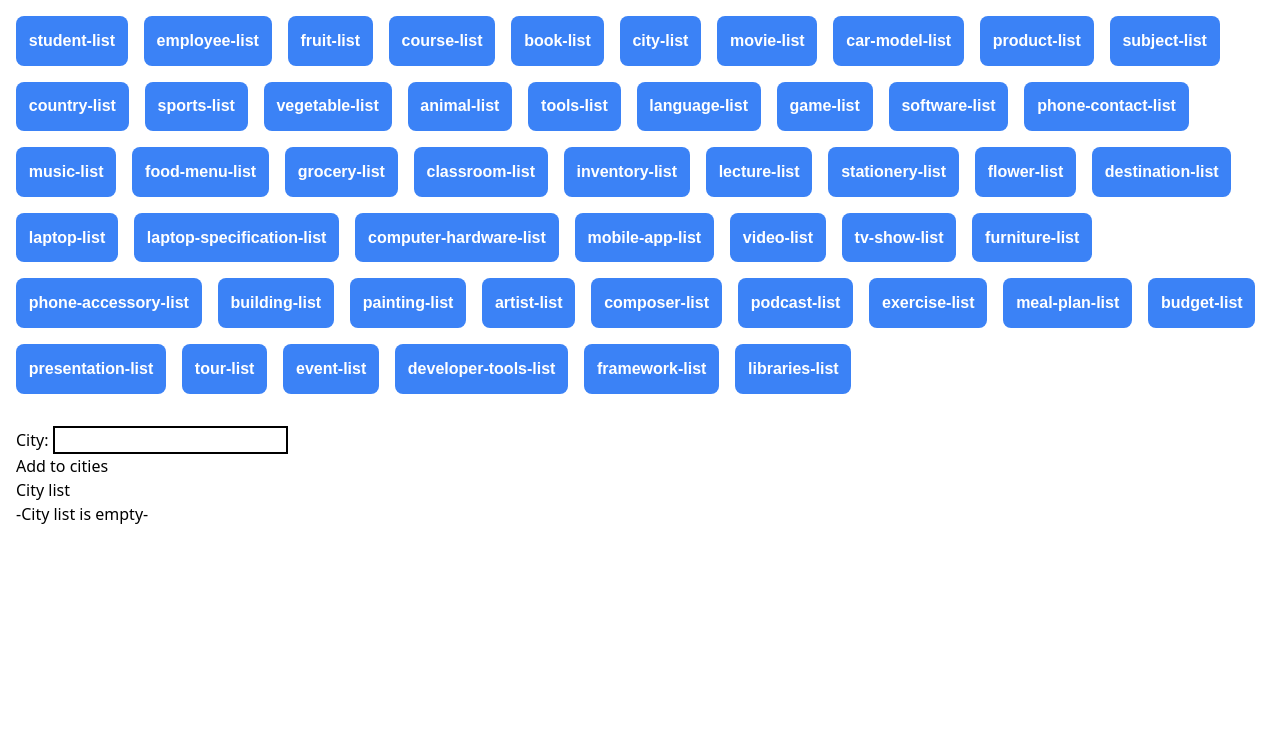
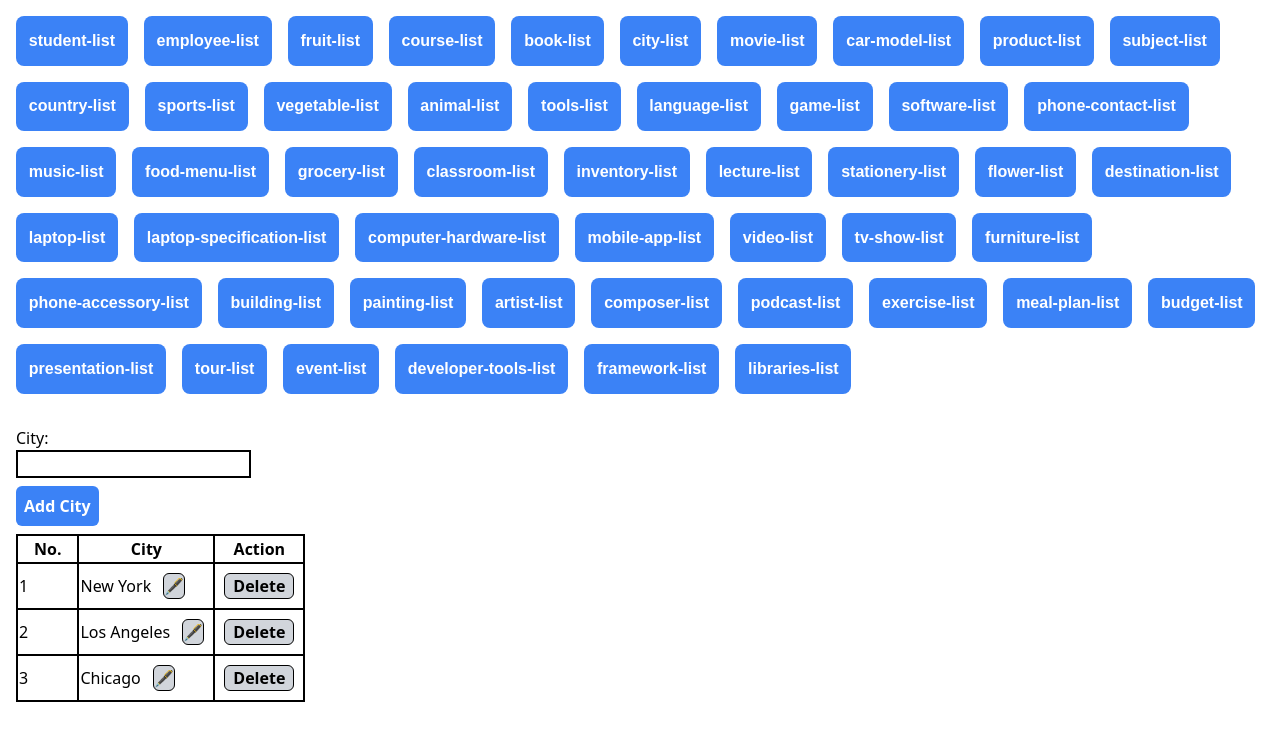
Before and after one commit to devken4u/angular-50-ds-services, an Angular app: page /city-list in a window 1280 px wide. Shown: the top 740 px of the page. Built offline with nearby package versions, Linux system fonts and the light colour scheme.

Commit message:
refactor(city list comonent): Updated with services feature

```diff
--- a/src/app/city-list/city-list.component.html
+++ b/src/app/city-list/city-list.component.html
@@ -1,20 +1,49 @@
 <main>
   <div>
     <label for="city">City: </label>
+    <br />
     <input type="text" id="city" [(ngModel)]="city" />
     <br />
-    <button (click)="add()">Add to cities</button>
+    <button
+      class="p-2 my-2 font-bold text-white bg-blue-500 rounded-md active:scale-95"
+      (click)="add()"
+    >
+      Add City
+    </button>
   </div>
-  <div>
-    <h1>City list</h1>
-    @if( cityList.length === 0){
-    <h2>-City list is empty-</h2>
-    }@else{
-    <ol>
-      @for( city of cityList; track $index){
-      <li [style.marginBottom]="'20px'">City: {{ city.city }}</li>
+  <table class="border-2 border-black">
+    <thead>
+      <tr>
+        <th class="px-4 border-2 border-black">No.</th>
+        <th class="px-4 border-2 border-black">City</th>
+        <th class="px-4 border-2 border-black">Action</th>
+      </tr>
+    </thead>
+    <tbody>
+      @for (city of cityList; track $index) {
+      <tr>
+        <td class="border-2 border-black">{{ $index + 1 }}</td>
+        <td class="border-2 border-black">
+          {{ city.city }}
+          <button
+            (click)="editField($index, city.city)"
+            class="mx-2 font-bold bg-gray-300 border border-black rounded-md active:scale-95"
+          >
+            🖋
+          </button>
+        </td>
+        <td class="border-2 border-black">
+          <div class="py-2">
+            <button
+              (click)="deleteCity($index)"
+              class="px-2 mx-2 font-bold bg-gray-300 border border-black rounded-md active:scale-95"
+            >
+              Delete
+            </button>
+          </div>
+        </td>
+      </tr>
       }
-    </ol>
-    }
-  </div>
+    </tbody>
+  </table>
 </main>
--- a/src/app/city-list/city-list.component.ts
+++ b/src/app/city-list/city-list.component.ts
@@ -1,20 +1,43 @@
-import { Component } from '@angular/core';
+// city.component.ts
+import { Component, OnInit } from '@angular/core';
+import { CityService } from '../services/city.service';
 import { City } from '../types';
 
 @Component({
-  selector: 'app-city-list',
+  selector: 'app-city',
   templateUrl: './city-list.component.html',
   styleUrl: './city-list.component.css',
 })
-export class CityListComponent {
+export class CityListComponent implements OnInit {
   cityList: City[] = [];
-
   city: string = '';
 
-  add() {
-    this.cityList.push({
-      city: this.city,
-    });
-    this.city = '';
+  constructor(private cityService: CityService) {}
+
+  ngOnInit(): void {
+    this.cityList = this.cityService.getCityList();
+  }
+
+  add(): void {
+    if (this.city) {
+      this.cityService.addCity({ city: this.city });
+      this.city = '';
+    }
+  }
+
+  deleteCity(index: number): void {
+    this.cityService.deleteCity(index);
+  }
+
+  editField(index: number, currentValue: string) {
+    const value = prompt('Edit City', currentValue);
+    if (value !== null) {
+      const tempCity = { city: value };
+      this.update(index, tempCity);
+    }
+  }
+
+  update(index: number, city: City): void {
+    this.cityService.editCity(index, city);
   }
 }
--- /dev/null
+++ b/src/app/services/city.service.ts
@@ -0,0 +1,30 @@
+// city.service.ts
+import { Injectable } from '@angular/core';
+import { City } from '../types';
+
+@Injectable({
+  providedIn: 'root',
+})
+export class CityService {
+  private cityList: City[] = [
+    { city: 'New York' },
+    { city: 'Los Angeles' },
+    { city: 'Chicago' },
+  ];
+
+  getCityList() {
+    return this.cityList;
+  }
+
+  addCity(city: City): void {
+    this.cityList.push(city);
+  }
+
+  deleteCity(index: number): void {
+    this.cityList.splice(index, 1);
+  }
+
+  editCity(index: number, newCity: City) {
+    this.cityList[index] = newCity;
+  }
+}
```
Also changed, not shown: 1 other file (tests, documents, lock files or other folders).
